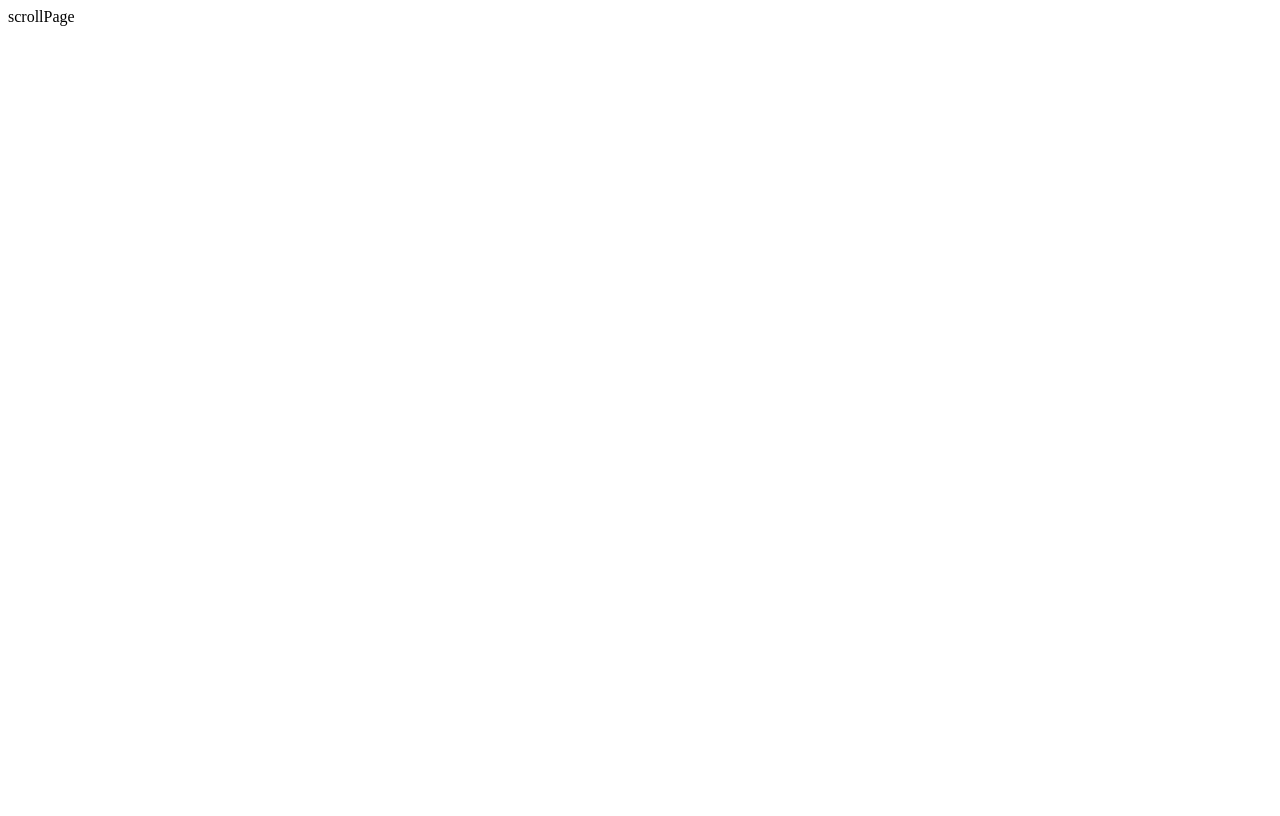
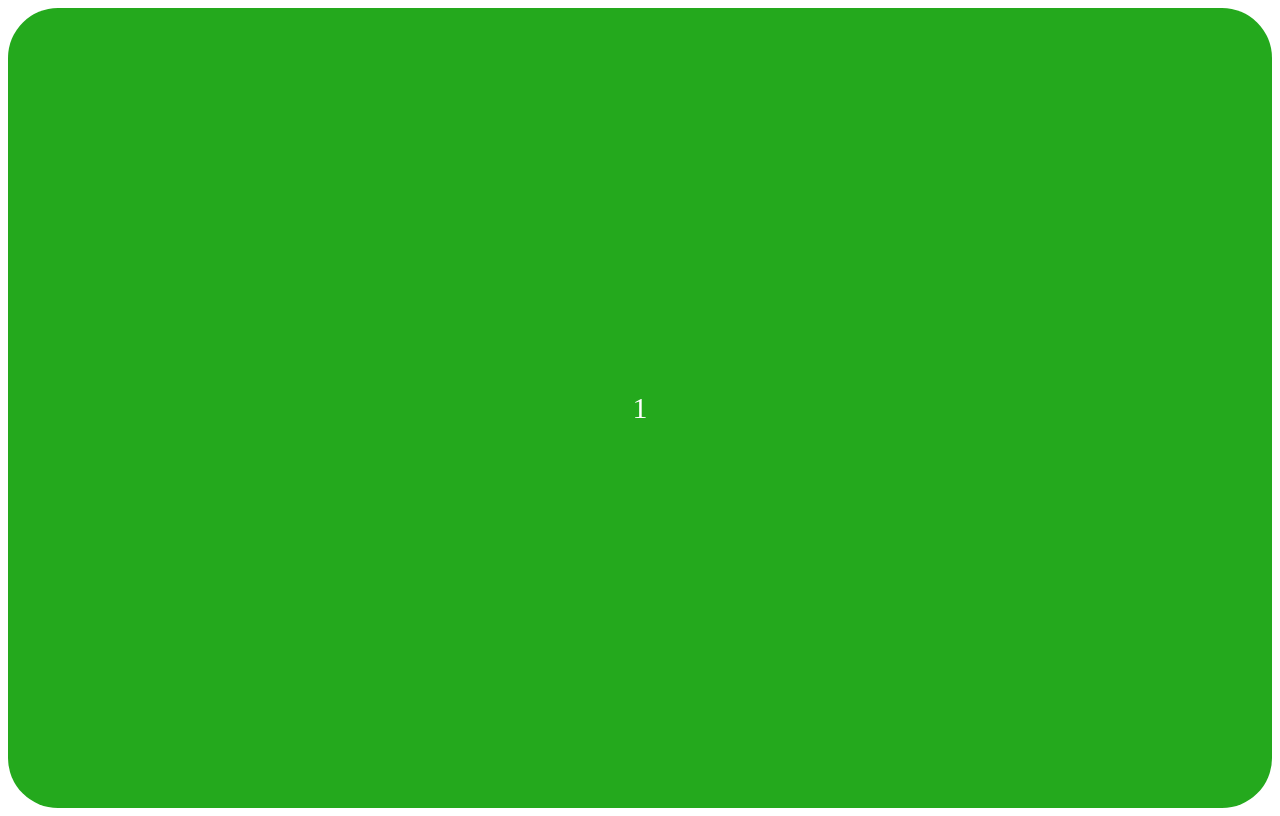
Before and after one commit to chajuhui123/next-boilerplate, a Next.js app: page /scroll in a window 1280 px wide. Built offline with nearby package versions, Linux system fonts and the light colour scheme.

Commit message:
[feat] 마우스 휠 이벤트 감지에 따른 full page scroll 로직 작성

```diff
--- /dev/null
+++ b/src/app.hooks/useWheel.ts
@@ -0,0 +1,30 @@
+import { useEffect, useRef } from "react";
+
+type TCallback = (
+  ref: React.RefObject<HTMLDivElement>,
+  deltaY: number, // 음수: 위 방향, 양수: 아래 방향
+  scrollTop: number // section top 높이 값
+) => void;
+
+/** 마우스 휠을 감지하여 콜백 함수를 처리하는 ref 객체 반환 커스텀 훅 useWheel */
+export const useWheel = (
+  callback: TCallback
+): React.RefObject<HTMLDivElement> => {
+  const ref = useRef<HTMLDivElement>(null);
+
+  const handleMouseWheel = (event: WheelEvent) => {
+    event.preventDefault();
+    callback(ref, event.deltaY, ref.current?.scrollTop); // 입력받은 콜백함수
+  };
+
+  useEffect(() => {
+    const currentRef = ref.current;
+    currentRef.addEventListener("wheel", handleMouseWheel);
+
+    return () => {
+      currentRef.removeEventListener("wheel", handleMouseWheel); // for 메모리 누수 방지
+    };
+  }, [ref, callback]);
+
+  return ref;
+};
--- a/src/pages/scroll.tsx
+++ b/src/pages/scroll.tsx
@@ -1,7 +1,73 @@
-import React from "react";
+import React, { useCallback } from "react";
+import styled from "styled-components";
+import { useWheel } from "@/app.hooks/useWheel";
+
+interface IStyledWrapper {
+  dividerHeight: number;
+}
 
 const scrollPage = () => {
-  return <div>scrollPage</div>;
+  const DIVIDER_HEIGHT = 30;
+
+  const handleWheel = useCallback(
+    (
+      ref: React.RefObject<HTMLDivElement>,
+      deltaY: number,
+      scrollTop: number
+    ) => {
+      const pageHeight = window.innerHeight; // 화면 세로길이 (100vh)
+      const isScrollUp = deltaY < 0;
+
+      let nextScreen = null;
+      if (isScrollUp) {
+        nextScreen = Math.floor(scrollTop / pageHeight) - 1;
+      } else {
+        nextScreen = Math.floor(scrollTop / pageHeight) + 1;
+      }
+
+      ref.current?.scrollTo({
+        top: pageHeight * nextScreen + DIVIDER_HEIGHT * nextScreen,
+        left: 0,
+        behavior: "smooth",
+      });
+    },
+    []
+  );
+
+  const scrollSectionRef = useWheel(handleWheel);
+
+  return (
+    <StyledWrapper dividerHeight={DIVIDER_HEIGHT}>
+      <div className="wrapper" ref={scrollSectionRef}>
+        <div className="section">1</div>
+        <div className="divider" />
+        <div className="section">2</div>
+        <div className="divider" />
+        <div className="section">3</div>
+      </div>
+    </StyledWrapper>
+  );
 };
 
 export default scrollPage;
+
+const StyledWrapper = styled.div<IStyledWrapper>`
+  .wrapper {
+    height: 100vh;
+    overflow-y: auto;
+  }
+  .wrapper::-webkit-scrollbar {
+    display: none;
+  }
+  .divider {
+    height: ${({ dividerHeight }) => `${dividerHeight}px`};
+  }
+  .section {
+    line-height: 100vh;
+    background-color: #24a91d;
+    color: white;
+    font-size: 30px;
+    border-radius: 50px;
+    text-align: center;
+  }
+`;
```
